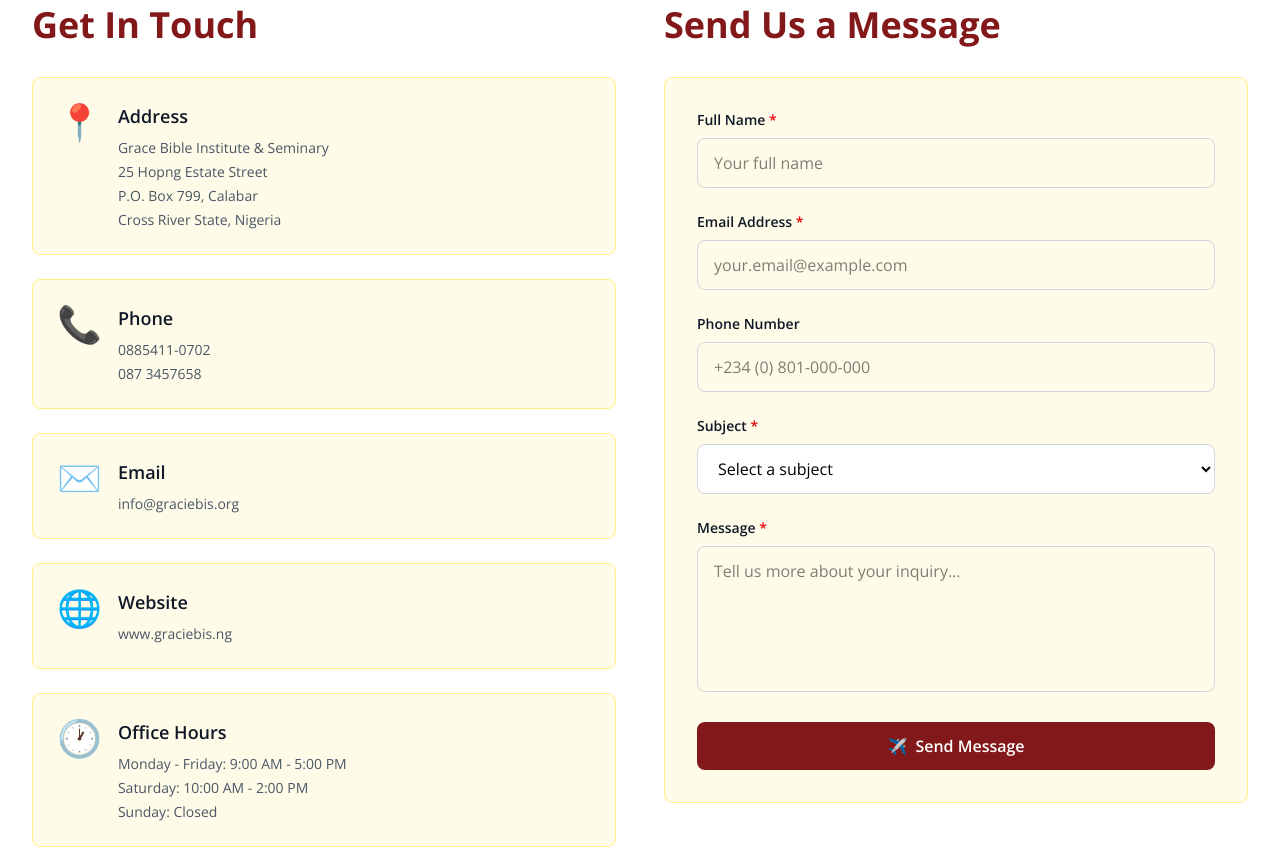
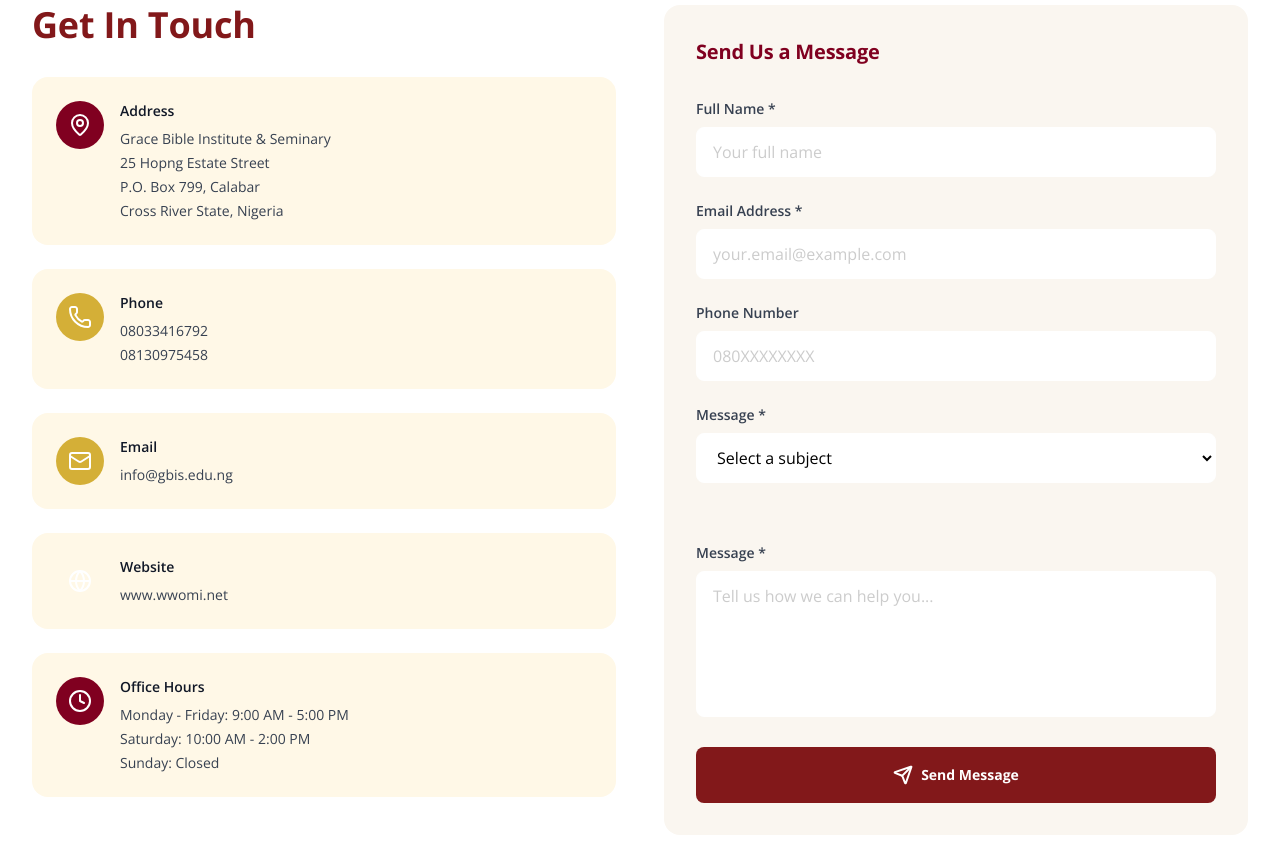
Before and after one commit to Victorwilly/gbcs, a React (Vite) app: page /contact in a window 1280 px wide. Shown: the part 420-1269 px from the top of the page. Built offline with nearby package versions, Linux system fonts and the light colour scheme.

Commit message:
contact page cleanup

```diff
--- a/src/pages/Contact/Contact.tsx
+++ b/src/pages/Contact/Contact.tsx
@@ -4,14 +4,38 @@
   const [formData, setFormData] = useState({
     fullName: "",
     email: "",
-    phone: "",
+    phoneNumber: "",
     subject: "",
     message: "",
   });
 
   const contactInfo = [
     {
-      icon: "📍",
+      icon: (
+        <svg
+          width="24"
+          height="24"
+          viewBox="0 0 24 24"
+          fill="none"
+          xmlns="http://www.w3.org/2000/svg"
+        >
+          <path
+            d="M20 10C20 14.993 14.461 20.193 12.601 21.799C12.4277 21.9293 12.2168 21.9998 12 21.9998C11.7832 21.9998 11.5723 21.9293 11.399 21.799C9.539 20.193 4 14.993 4 10C4 7.87827 4.84285 5.84344 6.34315 4.34315C7.84344 2.84285 9.87827 2 12 2C14.1217 2 16.1566 2.84285 17.6569 4.34315C19.1571 5.84344 20 7.87827 20 10Z"
+            stroke="white"
+            stroke-width="2"
+            stroke-linecap="round"
+            stroke-linejoin="round"
+          />
+          <path
+            d="M12 13C13.6569 13 15 11.6569 15 10C15 8.34315 13.6569 7 12 7C10.3431 7 9 8.34315 9 10C9 11.6569 10.3431 13 12 13Z"
+            stroke="white"
+            stroke-width="2"
+            stroke-linecap="round"
+            stroke-linejoin="round"
+          />
+        </svg>
+      ),
+      color: "#800020",
       title: "Address",
       details: [
         "Grace Bible Institute & Seminary",
@@ -21,22 +45,119 @@
       ],
     },
     {
-      icon: "📞",
+      icon: (
+        <svg
+          width="24"
+          height="24"
+          viewBox="0 0 24 24"
+          fill="none"
+          xmlns="http://www.w3.org/2000/svg"
+        >
+          <path
+            d="M13.832 16.568C14.0385 16.6628 14.2712 16.6845 14.4917 16.6294C14.7122 16.5744 14.9073 16.4458 15.045 16.265L15.4 15.8C15.5863 15.5516 15.8279 15.35 16.1056 15.2111C16.3833 15.0723 16.6895 15 17 15H20C20.5304 15 21.0391 15.2107 21.4142 15.5858C21.7893 15.9609 22 16.4696 22 17V20C22 20.5304 21.7893 21.0391 21.4142 21.4142C21.0391 21.7893 20.5304 22 20 22C15.2261 22 10.6477 20.1036 7.27208 16.7279C3.89642 13.3523 2 8.7739 2 4C2 3.46957 2.21071 2.96086 2.58579 2.58579C2.96086 2.21071 3.46957 2 4 2H7C7.53043 2 8.03914 2.21071 8.41421 2.58579C8.78929 2.96086 9 3.46957 9 4V7C9 7.31049 8.92771 7.61672 8.78885 7.89443C8.65 8.17214 8.44839 8.41371 8.2 8.6L7.732 8.951C7.54842 9.09118 7.41902 9.29059 7.36579 9.51535C7.31256 9.74012 7.33878 9.97638 7.44 10.184C8.80668 12.9599 11.0544 15.2048 13.832 16.568Z"
+            stroke="white"
+            stroke-width="2"
+            stroke-linecap="round"
+            stroke-linejoin="round"
+          />
+        </svg>
+      ),
+      color: "#D4AF37",
       title: "Phone",
-      details: ["0885411-0702", "087 3457658"],
+      details: ["08033416792", "08130975458"],
     },
     {
-      icon: "✉️",
+      icon: (
+        <svg
+          width="24"
+          height="24"
+          viewBox="0 0 24 24"
+          fill="none"
+          xmlns="http://www.w3.org/2000/svg"
+        >
+          <path
+            d="M22 7L13.009 12.727C12.7039 12.9042 12.3573 12.9976 12.0045 12.9976C11.6517 12.9976 11.3051 12.9042 11 12.727L2 7"
+            stroke="white"
+            stroke-width="2"
+            stroke-linecap="round"
+            stroke-linejoin="round"
+          />
+          <path
+            d="M20 4H4C2.89543 4 2 4.89543 2 6V18C2 19.1046 2.89543 20 4 20H20C21.1046 20 22 19.1046 22 18V6C22 4.89543 21.1046 4 20 4Z"
+            stroke="white"
+            stroke-width="2"
+            stroke-linecap="round"
+            stroke-linejoin="round"
+          />
+        </svg>
+      ),
+      color: "#D4AF37",
+
       title: "Email",
-      details: ["info@graciebis.org"],
+      details: ["info@gbis.edu.ng"],
     },
     {
-      icon: "🌐",
+      icon: (
+        <svg
+          width="24"
+          height="24"
+          viewBox="0 0 24 24"
+          fill="none"
+          xmlns="http://www.w3.org/2000/svg"
+        >
+          <path
+            d="M12 22C17.5228 22 22 17.5228 22 12C22 6.47715 17.5228 2 12 2C6.47715 2 2 6.47715 2 12C2 17.5228 6.47715 22 12 22Z"
+            stroke="white"
+            stroke-width="2"
+            stroke-linecap="round"
+            stroke-linejoin="round"
+          />
+          <path
+            d="M12 2C9.43223 4.69615 8 8.27674 8 12C8 15.7233 9.43223 19.3038 12 22C14.5678 19.3038 16 15.7233 16 12C16 8.27674 14.5678 4.69615 12 2Z"
+            stroke="white"
+            stroke-width="2"
+            stroke-linecap="round"
+            stroke-linejoin="round"
+          />
+          <path
+            d="M2 12H22"
+            stroke="white"
+            stroke-width="2"
+            stroke-linecap="round"
+            stroke-linejoin="round"
+          />
+        </svg>
+      ),
+      color: "#6F4E37",
       title: "Website",
-      details: ["www.graciebis.ng"],
+      details: ["www.wwomi.net"],
     },
     {
-      icon: "🕐",
+      icon: (
+        <svg
+          width="24"
+          height="24"
+          viewBox="0 0 24 24"
+          fill="none"
+          xmlns="http://www.w3.org/2000/svg"
+        >
+          <path
+            d="M12 22C17.5228 22 22 17.5228 22 12C22 6.47715 17.5228 2 12 2C6.47715 2 2 6.47715 2 12C2 17.5228 6.47715 22 12 22Z"
+            stroke="white"
+            stroke-width="2"
+            stroke-linecap="round"
+            stroke-linejoin="round"
+          />
+          <path
+            d="M12 6V12L16 14"
+            stroke="white"
+            stroke-width="2"
+            stroke-linecap="round"
+            stroke-linejoin="round"
+          />
+        </svg>
+      ),
+      color: "#800020",
       title: "Office Hours",
       details: [
         "Monday - Friday: 9:00 AM - 5:00 PM",
@@ -86,31 +207,34 @@
           <div className="grid grid-cols-1 lg:grid-cols-2 gap-12">
             {/* Get In Touch - Left Column */}
             <div>
-              <h2 className="text-3xl md:text-4xl font-bold mb-8 text-red-900">
+              <h2 className="text-3xl md:text-4xl tracking-[-0.2px] font-bold mb-8 text-red-900">
                 Get In Touch
               </h2>
 
               <div className="space-y-6">
                 {contactInfo.map((info, index) => (
+                  <div key={index} className="bg-[#FFF8E7] p-6 rounded-2xl">
+                    <div className="flex items-start gap-4">
+                      <div className="flex flex-col md:flex-row gap-4 ">
                         <div
-                    key={index}
-                    className="bg-yellow-50 p-6 rounded-lg border border-yellow-200"
+                          className={`bg-[${info.color}] w-12 h-12 rounded-full flex items-center justify-center`}
                         >
-                    <div className="flex items-start gap-4">
-                      <div className="text-4xl shrink-0">{info.icon}</div>
+                          {info.icon}
+                        </div>
                         <div>
-                        <h3 className="text-lg font-semibold text-gray-900 mb-2">
+                          <h3 className="text-sm font-semibold text-[#111827] mb-2">
                             {info.title}
                           </h3>
                           <div className="space-y-1">
                             {info.details.map((detail, detailIndex) => (
                               <p
                                 key={detailIndex}
-                              className="text-gray-600 text-sm"
+                                className="text-[#374151] text-sm"
                               >
                                 {detail}
                               </p>
                             ))}
+                          </div>
                         </div>
                       </div>
                     </div>
@@ -121,75 +245,86 @@
 
             {/* Send a Message - Right Column */}
             <div>
-              <h2 className="text-3xl md:text-4xl font-bold mb-8 text-red-900">
+              <form
+                onSubmit={handleSubmit}
+                className="bg-[#FAF6F0] p-8 rounded-2xl"
+              >
+                <h2 className="text-[20px] tracking-[-0.2px] font-bold mb-8 text-[#800020]">
                   Send Us a Message
                 </h2>
-
-              <form
-                onSubmit={handleSubmit}
-                className="bg-yellow-50 p-8 rounded-lg border border-yellow-200"
-              >
                 {/* Full Name */}
                 <div className="mb-6">
-                  <label className="block text-sm font-semibold text-gray-900 mb-2">
-                    Full Name <span className="text-red-600">*</span>
+                  <label
+                    htmlFor="fullName"
+                    className="block text-sm font-semibold text-[#374151] mb-2"
+                  >
+                    Full Name *
                   </label>
                   <input
                     type="text"
                     name="fullName"
+                    id="fullName"
                     value={formData.fullName}
                     onChange={handleChange}
                     placeholder="Your full name"
-                    className="w-full px-4 py-3 border border-gray-300 rounded-lg focus:outline-none focus:ring-2 focus:ring-red-600 focus:border-transparent"
+                    className="w-full px-4 py-3 border bg-[#FFFFFF] border-[#FFFFFF] placeholder:text-[#CCCCCC] rounded-lg focus:outline-none focus:ring-2 focus:ring-[#D4AF37] focus:border-transparent"
                     required
                   />
                 </div>
 
                 {/* Email Address */}
                 <div className="mb-6">
-                  <label className="block text-sm font-semibold text-gray-900 mb-2">
-                    Email Address <span className="text-red-600">*</span>
+                  <label
+                    htmlFor="email"
+                    className="block text-sm font-semibold text-[#374151] mb-2"
+                  >
+                    Email Address *
                   </label>
                   <input
                     type="email"
                     name="email"
+                    id="email"
                     value={formData.email}
                     onChange={handleChange}
                     placeholder="your.email@example.com"
-                    className="w-full px-4 py-3 border border-gray-300 rounded-lg focus:outline-none focus:ring-2 focus:ring-red-600 focus:border-transparent"
+                    className="w-full px-4 py-3 border bg-[#FFFFFF] border-[#FFFFFF] placeholder:text-[#CCCCCC] rounded-lg focus:outline-none focus:ring-2 focus:ring-[#D4AF37] focus:border-transparent"
                     required
                   />
                 </div>
 
                 {/* Phone Number */}
                 <div className="mb-6">
-                  <label className="block text-sm font-semibold text-gray-900 mb-2">
+                  <label
+                    htmlFor="phoneNumber"
+                    className="block text-sm font-semibold text-[#374151] mb-2"
+                  >
                     Phone Number
                   </label>
                   <input
                     type="tel"
                     name="phone"
-                    value={formData.phone}
+                    id="phoneNumber"
+                    value={formData.phoneNumber}
                     onChange={handleChange}
-                    placeholder="+234 (0) 801-000-000"
-                    className="w-full px-4 py-3 border border-gray-300 rounded-lg focus:outline-none focus:ring-2 focus:ring-red-600 focus:border-transparent"
+                    placeholder="080XXXXXXXX"
+                    className="w-full px-4 py-3 border bg-[#FFFFFF] border-[#FFFFFF] placeholder:text-[#CCCCCC] rounded-lg focus:outline-none focus:ring-2 focus:ring-[#D4AF37] focus:border-transparent"
                   />
                 </div>
 
                 {/* Subject */}
-                <div className="mb-6">
+                <div className="mb-[60px]">
                   <label
                     htmlFor="subject"
-                    className="block text-sm font-semibold text-gray-900 mb-2"
+                    className="block text-sm font-semibold text-[#374151] mb-2"
                   >
-                    Subject <span className="text-red-600">*</span>
+                    Message *
                   </label>
                   <select
                     id="subject"
                     name="subject"
                     value={formData.subject}
                     onChange={handleChange}
-                    className="w-full px-4 py-3 border border-gray-300 rounded-lg focus:outline-none focus:ring-2 focus:ring-red-600 focus:border-transparent bg-white"
+                    className="w-full px-4 py-3 border bg-[#FFFFFF] border-[#FFFFFF] placeholder:text-[#CCCCCC] rounded-lg focus:outline-none focus:ring-2 focus:ring-[#D4AF37] focus:border-transparent"
                     required
                   >
                     <option value="">Select a subject</option>
@@ -203,16 +338,20 @@
 
                 {/* Message */}
                 <div className="mb-6">
-                  <label className="block text-sm font-semibold text-gray-900 mb-2">
-                    Message <span className="text-red-600">*</span>
+                  <label
+                    htmlFor="message"
+                    className="block text-sm font-semibold text-[#374151] mb-2"
+                  >
+                    Message *
                   </label>
                   <textarea
                     name="message"
+                    id="message"
                     value={formData.message}
                     onChange={handleChange}
-                    placeholder="Tell us more about your inquiry..."
+                    placeholder="Tell us how we can help you..."
                     rows={5}
-                    className="w-full px-4 py-3 border border-gray-300 rounded-lg focus:outline-none focus:ring-2 focus:ring-red-600 focus:border-transparent resize-none"
+                    className="w-full px-4 py-3 border bg-[#FFFFFF] border-[#FFFFFF] placeholder:text-[#CCCCCC] rounded-lg focus:outline-none focus:ring-2 focus:ring-[#D4AF37] focus:border-transparent resize-none"
                     required
                   ></textarea>
                 </div>
@@ -220,9 +359,32 @@
                 {/* Submit Button */}
                 <button
                   type="submit"
-                  className="w-full px-6 py-3 bg-red-900 hover:bg-red-800 text-white font-semibold rounded-lg transition flex items-center justify-center gap-2"
+                  className="w-full px-6 text-sm py-4.5 bg-red-900 hover:bg-red-800 text-white font-bold rounded-lg hover:cursor-pointer transition flex items-center justify-center gap-2"
                 >
-                  <span>✈️</span>
+                  <span aria-hidden>
+                    <svg
+                      width="20"
+                      height="20"
+                      viewBox="0 0 20 20"
+                      fill="none"
+                      xmlns="http://www.w3.org/2000/svg"
+                    >
+                      <path
+                        d="M12.1135 18.0716C12.1452 18.1505 12.2002 18.2179 12.2712 18.2646C12.3423 18.3113 12.4259 18.3352 12.5109 18.333C12.5959 18.3308 12.6781 18.3027 12.7467 18.2524C12.8152 18.2021 12.8668 18.1321 12.8943 18.0516L18.311 2.2183C18.3377 2.14446 18.3428 2.06455 18.3257 1.98793C18.3086 1.9113 18.27 1.84113 18.2145 1.78561C18.159 1.7301 18.0888 1.69154 18.0122 1.67446C17.9356 1.65737 17.8557 1.66246 17.7818 1.68913L1.9485 7.1058C1.86808 7.13338 1.79802 7.1849 1.74772 7.25344C1.69743 7.32199 1.66931 7.40428 1.66713 7.48926C1.66495 7.57425 1.68883 7.65787 1.73555 7.7289C1.78226 7.79993 1.84959 7.85497 1.9285 7.88663L8.53683 10.5366C8.74574 10.6203 8.93554 10.7453 9.0948 10.9043C9.25406 11.0633 9.37948 11.2529 9.4635 11.4616L12.1135 18.0716Z"
+                        stroke="white"
+                        stroke-width="2"
+                        stroke-linecap="round"
+                        stroke-linejoin="round"
+                      />
+                      <path
+                        d="M18.2114 1.78906L9.09473 10.9049"
+                        stroke="white"
+                        stroke-width="2"
+                        stroke-linecap="round"
+                        stroke-linejoin="round"
+                      />
+                    </svg>
+                  </span>
                   Send Message
                 </button>
               </form>
```
Lines whose indentation alone changed are shown as unchanged.
